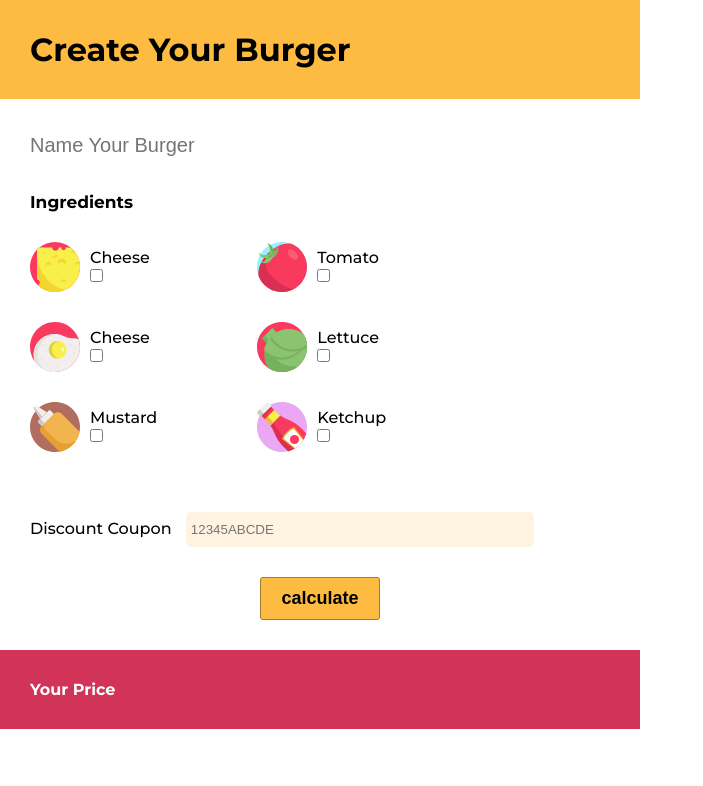
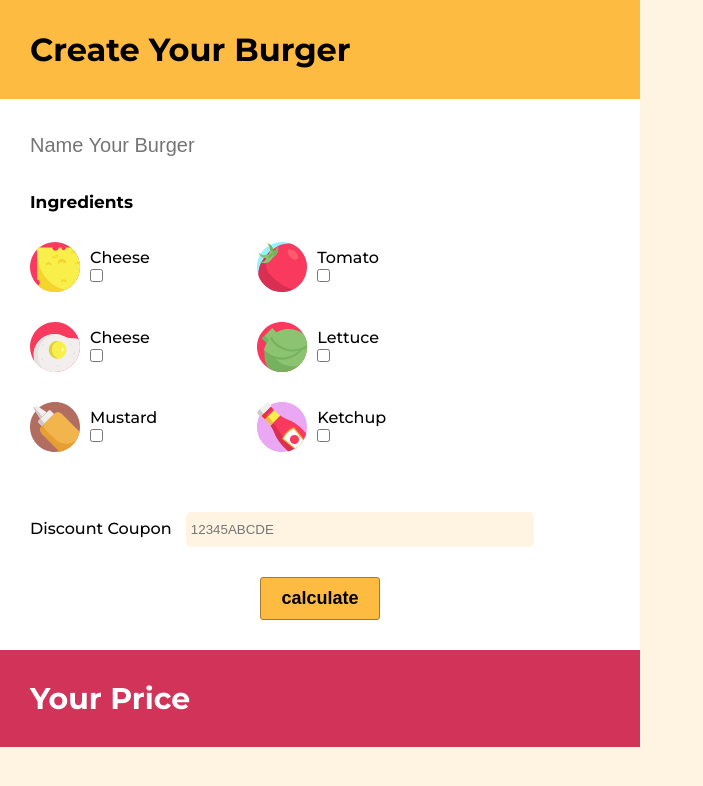
Before and after one commit to GianlucaBar/js-burger, a plain HTML site: page index.html in a window 1280 px wide. Shown: the whole page, without its empty margins (0-703 px from the left). Drawn offline with Linux system fonts and the light colour scheme.

Commit message:
completato

```diff
--- a/css/style.css
+++ b/css/style.css
@@ -1,3 +1,6 @@
+/* ==========
+COMMON
+========== */
 *{
     padding: 0;
     margin: 0;
@@ -6,8 +9,12 @@
 
 body{
     font-family: 'Montserrat', sans-serif;
+    background-color: #FFF4E2;
 }
 
+/* ==========
+STRUCTURE
+========== */
 .wrapper{
     width: 50%;
 }
@@ -25,12 +32,14 @@ header{
 
 .option-section{
     padding: 30px;
+    background-color: white;
 }
 
-.price-section h4{
-    display: block;
-}
+/* ==========
+OPTIONS SECTION
+========== */
 
+/* nome burger  */
 #burger-name{
     border: none;
     font-size: 20px;
@@ -38,7 +47,7 @@ header{
     padding-left: 0;
 }
 
-
+/* sezione opzioni checkboxes  */
 .option-section h4{
     padding: 30px 0;
     font-size: 17px;
@@ -76,6 +85,7 @@ header{
     padding-left: 10px;
 }
 
+/* blocco discount coupon  */
 .discount-container{
     padding: 30px 0;
 }
@@ -101,3 +111,17 @@ header{
 .btn-container{
     text-align: center;
 }
+
+/* ==========
+PRICE SECTION
+========== */
+.price-container{
+    display: flex;
+    justify-content: space-between;
+}
+
+.price-container h4,
+.price-container span{
+    font-size: 30px;
+    font-weight: 700;
+}
--- a/index.html
+++ b/index.html
@@ -100,10 +100,11 @@
 
             <!-- sezione prezzo finale -->
             <section class="price-section">
+                <div class="price-container">
+                    <h4>Your Price</h4>
 
-                <h4>Your Price</h4>
-
-                <span id="final-price"></span>
+                    <span id="final-price"></span>
+                </div>
             </section>
             <!-- fine prezzo  -->
         </main>
```
